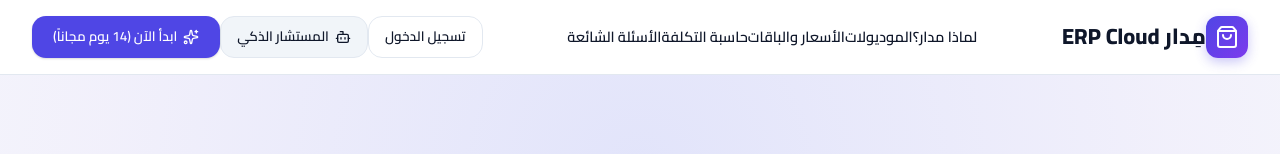
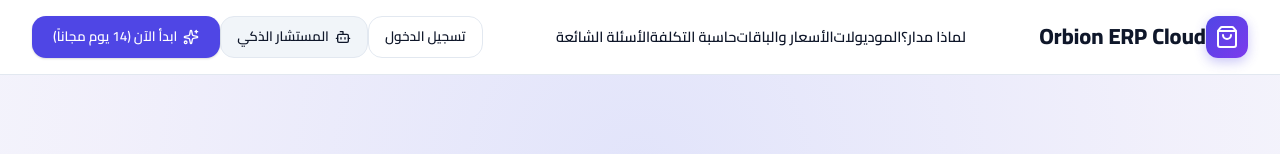
Before and after one commit to tahaeljoker/mizan-system, a React (Vite) app in the folder client/: page / in a window 1280 px wide. Shown: the top 154 px of the page. Built offline with nearby package versions, Linux system fonts and the light colour scheme; no server answers.

Commit message:
fix(branding): set platform brand name to ORBION ERP (أوربيون ERP)

```diff
--- a/client/index.html
+++ b/client/index.html
@@ -6,22 +6,22 @@
     <meta name="viewport" content="width=device-width, initial-scale=1.0" />
 
     <!-- Primary Meta Tags & SEO -->
-    <title>مدار ERP Cloud — نظام إدارة الكاشير والمخازن والمحاسبة السحابية</title>
-    <meta name="title" content="مدار ERP Cloud — نظام إدارة الكاشير والمخازن والمحاسبة السحابية" />
+    <title>Orbion ERP Cloud — نظام إدارة الكاشير والمخازن والمحاسبة السحابية</title>
+    <meta name="title" content="Orbion ERP Cloud — نظام إدارة الكاشير والمخازن والمحاسبة السحابية" />
     <meta name="description" content="حل سحابي متكامل احترافي لإدارة نقاط البيع (POS)، المخزون، المحاسبة العامة والقيود، المشتريات، العملاء، والموردين في مكان واحد." />
-    <meta name="keywords" content="مدار ERP, نقاط البيع, برنامج كاشير, إدارة المخازن, برنامج محاسبة, القيود اليومية, ميزان المراجعة, SaaS ERP" />
+    <meta name="keywords" content="Orbion ERP, أوربيون, نقاط البيع, برنامج كاشير, إدارة المخازن, برنامج محاسبة, القيود اليومية, ميزان المراجعة, SaaS ERP" />
     <link rel="canonical" href="https://mizan-system.vercel.app/" />
 
     <!-- Open Graph / Facebook -->
     <meta property="og:type" content="website" />
     <meta property="og:url" content="https://mizan-system.vercel.app/" />
-    <meta property="og:title" content="مدار ERP Cloud — إدارة متكاملة لنشاطك التجاري" />
+    <meta property="og:title" content="Orbion ERP Cloud — إدارة متكاملة لنشاطك التجاري" />
     <meta property="og:description" content="منصة سحابية متكاملة لإدارة الكاشير، المخازن، الحسابات، والفروع من أي مكان." />
 
     <!-- Twitter -->
     <meta property="twitter:card" content="summary_large_image" />
     <meta property="twitter:url" content="https://mizan-system.vercel.app/" />
-    <meta property="twitter:title" content="مدار ERP Cloud — نظام إدارة الكاشير والمخازن والمحاسبة" />
+    <meta property="twitter:title" content="Orbion ERP Cloud — نظام إدارة الكاشير والمخازن والمحاسبة" />
     <meta property="twitter:description" content="منصة سحابية متكاملة لإدارة الكاشير، المخازن، الحسابات، والفروع." />
   </head>
   <body>
--- a/client/src/components/Layout/Header.jsx
+++ b/client/src/components/Layout/Header.jsx
@@ -48,7 +48,7 @@ const Header = ({ toggleSidebar }) => {
         </button>
         <div className="header-search">
           <Search size={18} />
-          <input type="text" placeholder="البحث السريع في مدار ERP..." />
+          <input type="text" placeholder="البحث السريع في Orbion ERP..." />
         </div>
       </div>
 
--- a/client/src/components/Layout/Sidebar.jsx
+++ b/client/src/components/Layout/Sidebar.jsx
@@ -185,8 +185,8 @@ const Sidebar = ({ isOpen, toggleSidebar, onLogout }) => {
     <aside className={`sidebar ${isOpen ? 'open' : ''}`}>
       <div className="sidebar-brand" style={{ display: 'flex', justifyContent: 'space-between', alignItems: 'center' }}>
         <div style={{ display: 'flex', alignItems: 'center', gap: '12px' }}>
-          <div className="sidebar-logo">M</div>
-          <div className="sidebar-title">مَدار ERP</div>
+          <div className="sidebar-logo">O</div>
+          <div className="sidebar-title">ORBION ERP</div>
         </div>
         <button
           onClick={toggleSidebar}
--- a/client/src/pages/Landing.jsx
+++ b/client/src/pages/Landing.jsx
@@ -168,7 +168,7 @@ const Landing = ({ user }) => {
           }}>
             <ShoppingBag size={24} />
           </div>
-          <span style={{ fontSize: '22px', fontWeight: '900', color: 'var(--text-main)' }}>مِدار ERP Cloud</span>
+          <span style={{ fontSize: '22px', fontWeight: '900', color: 'var(--text-main)' }}>Orbion ERP Cloud</span>
         </div>
 
         <nav className="flex align-center gap-24" style={{ fontSize: '14.5px', fontWeight: '600' }}>
--- a/client/src/pages/Login.jsx
+++ b/client/src/pages/Login.jsx
@@ -106,7 +106,7 @@ const Login = ({ onLoginSuccess }) => {
             <ShoppingBag size={30} />
           </div>
 
-          <h1 style={{ fontSize: '26px', fontWeight: '800', color: 'var(--text-main)', marginBottom: '6px' }}>مدار ERP/POS</h1>
+          <h1 style={{ fontSize: '26px', fontWeight: '800', color: 'var(--text-main)', marginBottom: '6px' }}>Orbion ERP/POS</h1>
           <p style={{ color: 'var(--text-muted)', fontSize: '13.5px', marginBottom: '24px' }}>منصة الكاشير الذكية وإدارة الشركات والمحلات السحابية</p>
 
           {error && (
--- a/client/src/pages/Settings.jsx
+++ b/client/src/pages/Settings.jsx
@@ -3,7 +3,7 @@ import { Settings as SettingsIcon, Save, Store, Receipt, ShieldAlert, Sparkles,
 
 const Settings = () => {
   const [shopSettings, setShopSettings] = useState({
-    name: 'مدار ERP للبيع والتوزيع',
+    name: 'Orbion ERP للبيع والتوزيع',
     slogan: 'إدارة نشاطك بذكاء من مكان واحد',
     phone: '01098765432',
     address: 'الفرع الرئيسي - المهندسين',
@@ -12,7 +12,7 @@ const Settings = () => {
   });
 
   const [receiptSettings, setReceiptSettings] = useState({
-    headerText: 'مرحبا بكم في مدار ERP',
+    headerText: 'مرحبا بكم في Orbion ERP',
     footerText: 'شكراً لزيارتكم! المرتجع خلال 14 يوماً بالإيصال.',
     showLogo: true,
     showTaxId: false,
```
